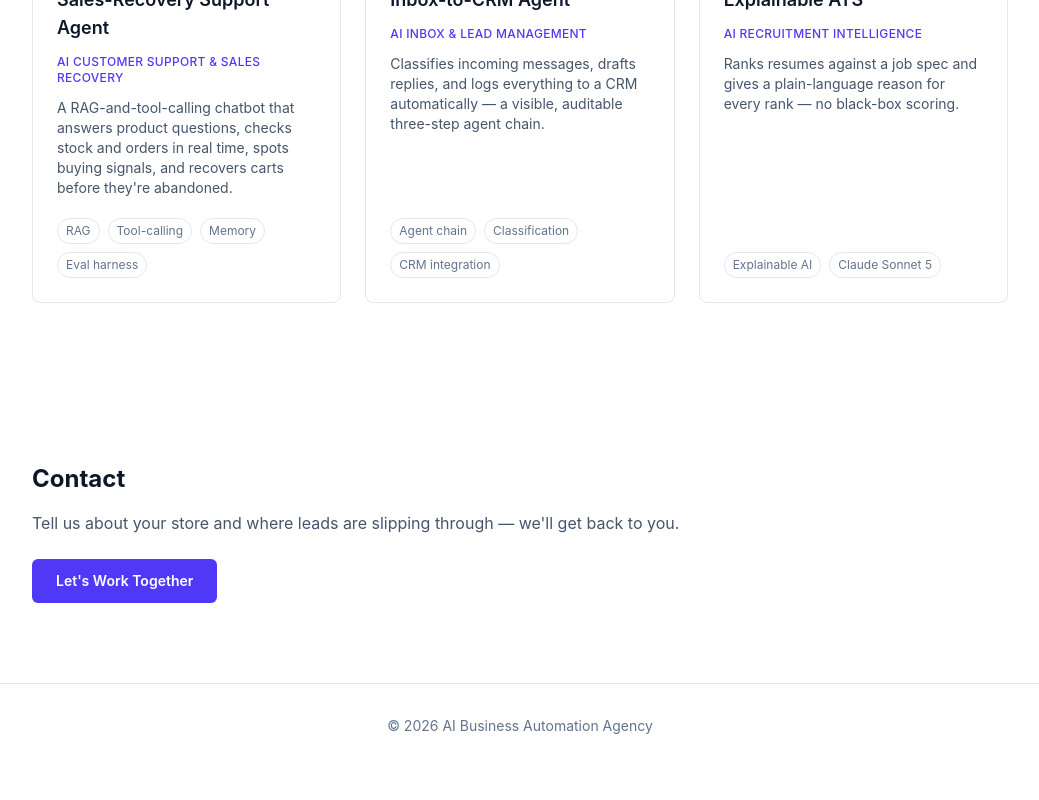
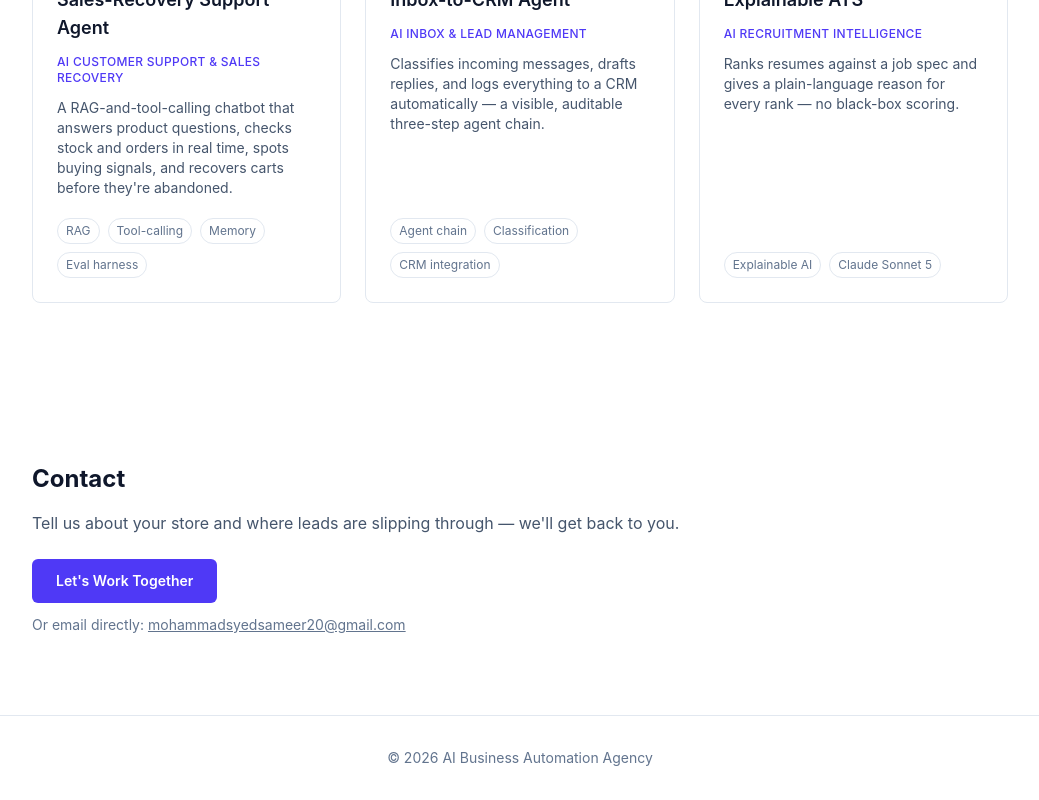
Before and after one commit to S-MOHAMMAD-SYED-SAMEER/portfolio, a React (Vite) app: page / in a window 1280 px wide. Shown: the part 1458-2258 px from the top of the page, without its empty margins (120-1159 px from the left). Before the commit the page ends 2226 px from the top, so only its background shows below. Built offline with nearby package versions, Linux system fonts and the light colour scheme.

Commit message:
Update portfolio contact email links
"Let's Work Together" now opens a Gmail compose window addressed to
mohammadsyedsameer20@gmail.com. Added a visible mailto: link below it
for visitors using Outlook or another mail client.

```diff
--- a/src/components/Contact.tsx
+++ b/src/components/Contact.tsx
@@ -7,11 +7,22 @@ export default function Contact() {
         get back to you.
       </p>
       <a
-        href="mailto:mohammadsyedsameer20@gmail.com"
+        href="https://mail.google.com/mail/?view=cm&fs=1&to=mohammadsyedsameer20@gmail.com"
+        target="_blank"
+        rel="noopener noreferrer"
         className="mt-6 inline-block rounded-md bg-indigo-600 px-6 py-3 text-sm font-semibold text-white hover:bg-indigo-500"
       >
         Let's Work Together
       </a>
+      <p className="mt-3 text-sm text-slate-500">
+        Or email directly:{" "}
+        <a
+          href="mailto:mohammadsyedsameer20@gmail.com"
+          className="underline hover:text-slate-700"
+        >
+          mohammadsyedsameer20@gmail.com
+        </a>
+      </p>
     </section>
   );
 }
```
